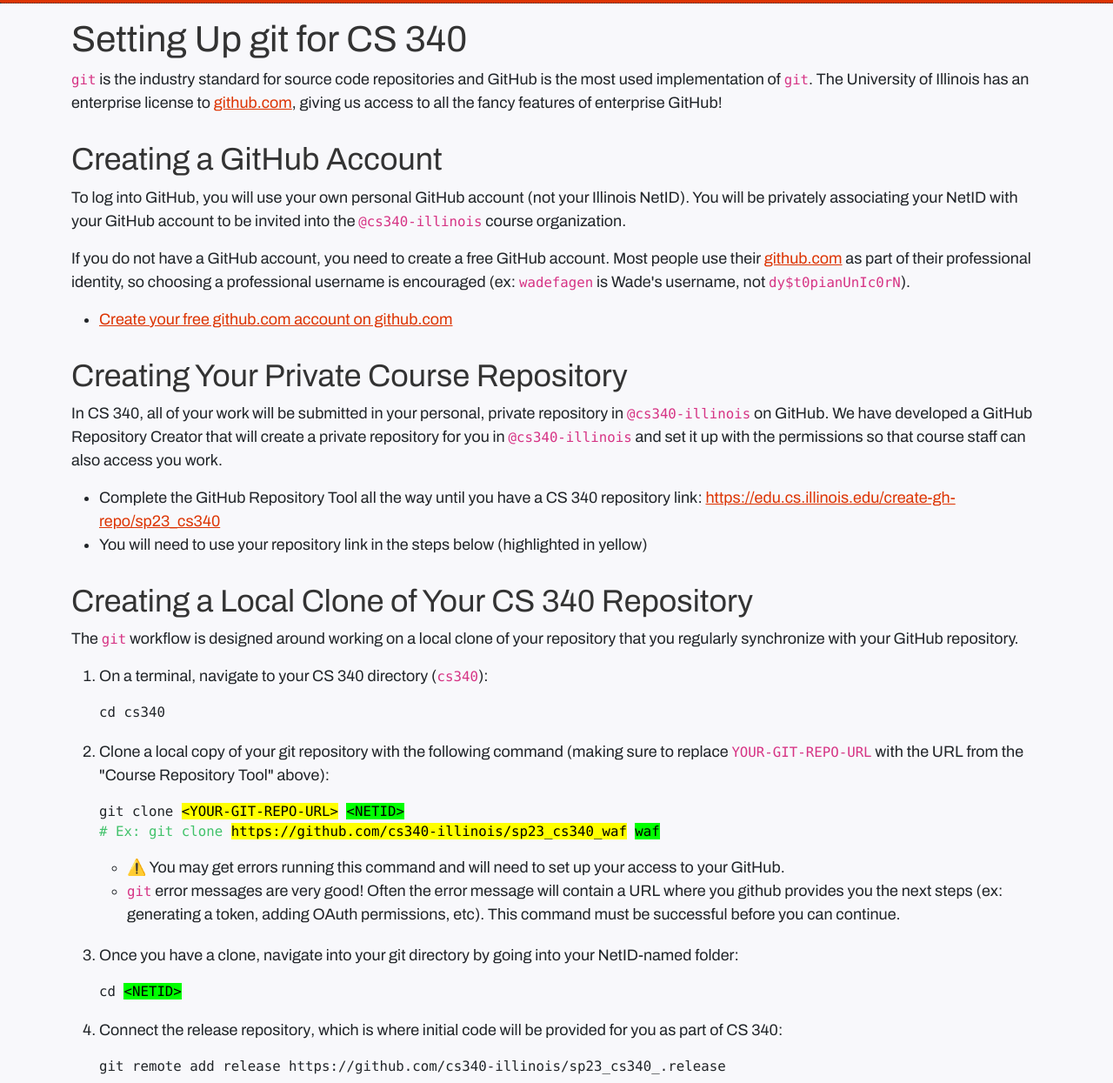
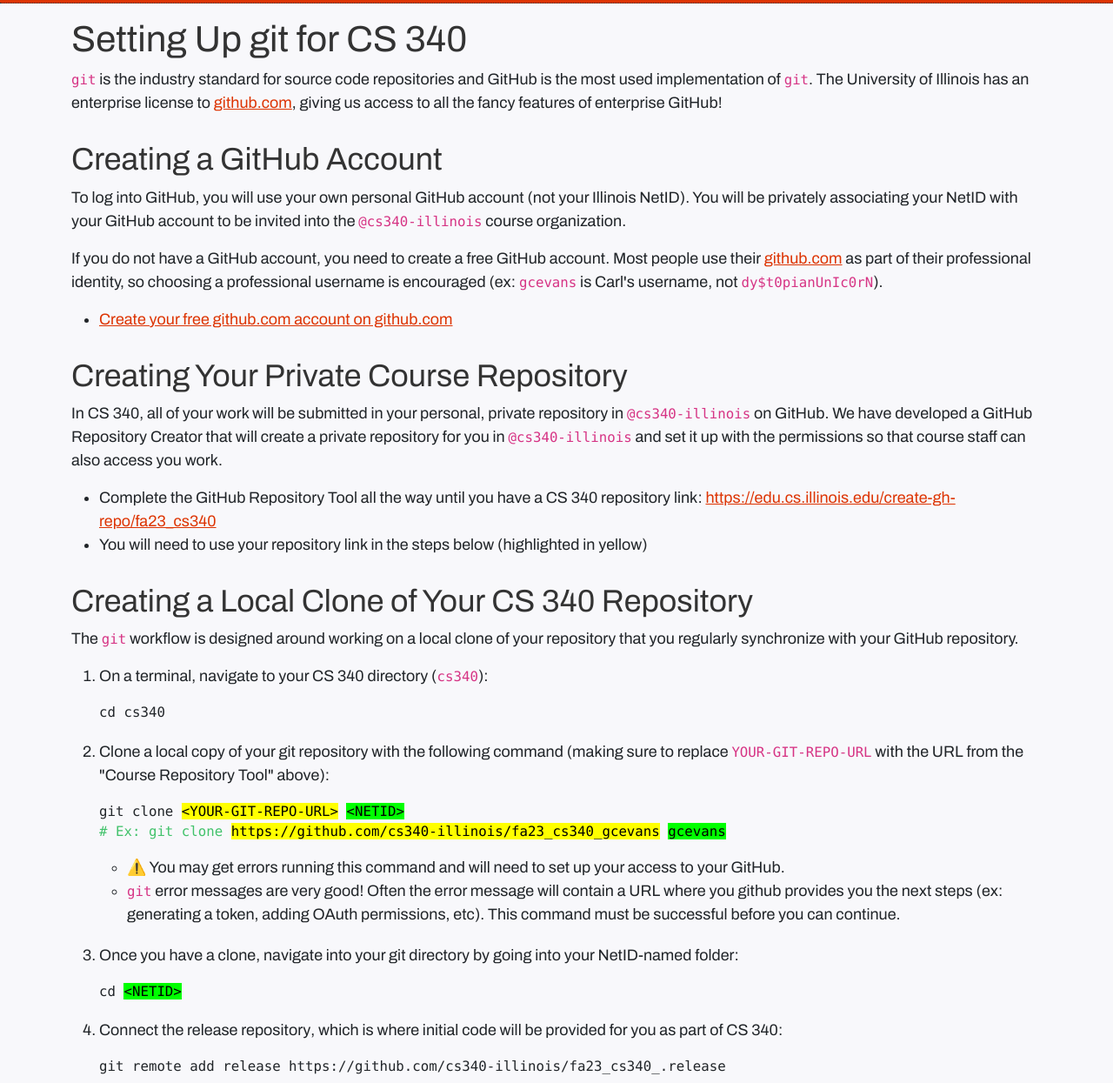
Before and after one commit to illinois/systems-encyclopedia, an Eleventy site: page src/articles/illinois/git.md in a window 1280 px wide. Shown: the part 55-1300 px from the top of the page at 87% size. Built offline with nearby package versions, Linux system fonts and the light colour scheme; Eleventy itself is replaced by a stand-in of ours; code samples lack their colours; files that its build step writes are made by us from their sources; a small style sheet from the web is missing; what markdown-it-attrs, sharp would draw is missing.

Commit message:
update git for fa23

```diff
--- a/src/articles/illinois/git.md
+++ b/src/articles/illinois/git.md
@@ -5,7 +5,7 @@
 updated: 2022-08-16
 
 authors:
-- waf
+- waf, gcevans
 ---
 
 # Setting Up git for CS 340
@@ -17,7 +17,7 @@
 
 To log into GitHub, you will use your own personal GitHub account (not your Illinois NetID).  You will be privately associating your NetID with your GitHub account to be invited into the `@cs340-illinois` course organization.
 
-**If you do not have a GitHub account**, you need to create a free GitHub account.  Most people use their github.com as part of their professional identity, so choosing a professional username is encouraged (ex: `wadefagen` is Wade's username, not `dy$t0pianUnIc0rN`).
+**If you do not have a GitHub account**, you need to create a free GitHub account.  Most people use their github.com as part of their professional identity, so choosing a professional username is encouraged (ex: `gcevans` is Carl's username, not `dy$t0pianUnIc0rN`).
 
 - [Create your free github.com account on github.com](https://github.com/)
 
@@ -26,7 +26,7 @@
 
 In CS 340, all of your work will be submitted in your personal, private repository in `@cs340-illinois` on GitHub.  We have developed a GitHub Repository Creator that will create a private repository for you in `@cs340-illinois` and set it up with the permissions so that course staff can also access you work.
 
-- Complete the GitHub Repository Tool **all the way until you have a CS 340 repository link**: [https://edu.cs.illinois.edu/create-gh-repo/sp23_cs340](https://edu.cs.illinois.edu/create-gh-repo/sp23_cs340)
+- Complete the GitHub Repository Tool **all the way until you have a CS 340 repository link**: [https://edu.cs.illinois.edu/create-gh-repo/fa23_cs340](https://edu.cs.illinois.edu/create-gh-repo/fa23_cs340)
 - You will need to use your repository link in the steps below (highlighted in yellow)
 
 
@@ -48,7 +48,7 @@
 2. **Clone** a local copy of your git repository with the following command (making sure to replace `YOUR-GIT-REPO-URL` with the URL from the "Course Repository Tool" above):
 
    <pre class="language-bash"><code class="language-bash">git clone <span style="background-color: yellow; color: black;">&lt;YOUR-GIT-REPO-URL&gt;</span> <span style="background-color: lime; color: black;">&lt;NETID&gt;</span>
-   <span style="color: #42c26b"># Ex: git clone <span style="background-color: yellow; color: black;">https://github.com/cs340-illinois/sp23_cs340_waf</span> <span style="background-color: lime; color: black;">waf</span></span></code></pre>
+   <span style="color: #42c26b"># Ex: git clone <span style="background-color: yellow; color: black;">https://github.com/cs340-illinois/fa23_cs340_gcevans</span> <span style="background-color: lime; color: black;">gcevans</span></span></code></pre>
 
    - **⚠️ You may get errors running this command and will need to set up your access to your GitHub.**
    - `git` error messages are very good!  Often the error message will contain a URL where you github provides you the next steps (ex: generating a token, adding OAuth permissions, etc).  This command must be successful before you can continue.
@@ -60,7 +60,7 @@
 
 4. **Connect the release repository**, which is where initial code will be provided for you as part of CS 340:
 
-    <pre class="language-bash"><code class="language-bash">git remote add release https://github.com/cs340-illinois/sp23_cs340_.release</code></pre>
+    <pre class="language-bash"><code class="language-bash">git remote add release https://github.com/cs340-illinois/fa23_cs340_.release</code></pre>
 
    - **If you get ANY OUTPUT AT ALL, it was NOT successful**.  *(No output means no error! :))*
    - `git` error messages are very good!  Carefully and completely read the error message to help you out.
```
